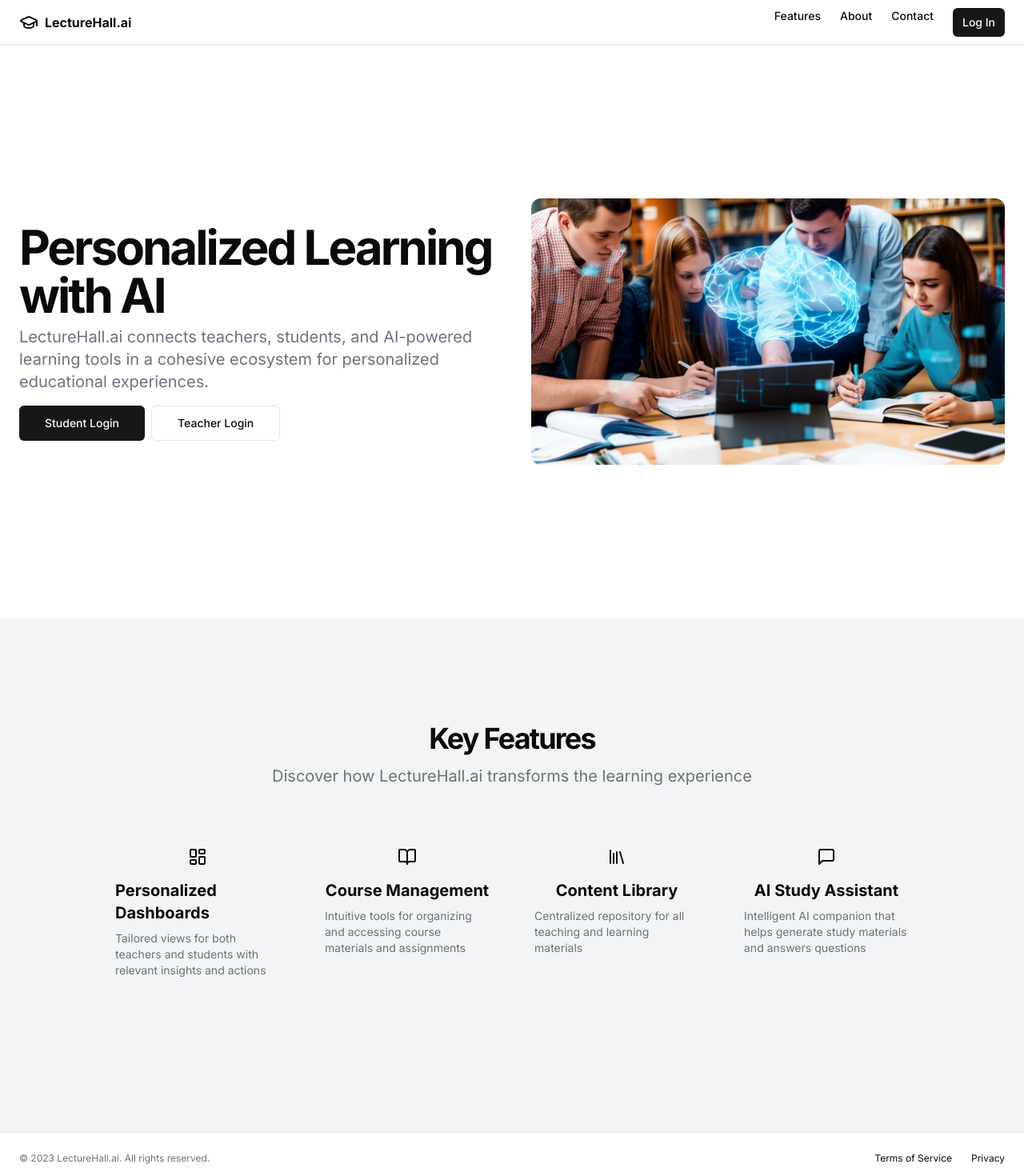
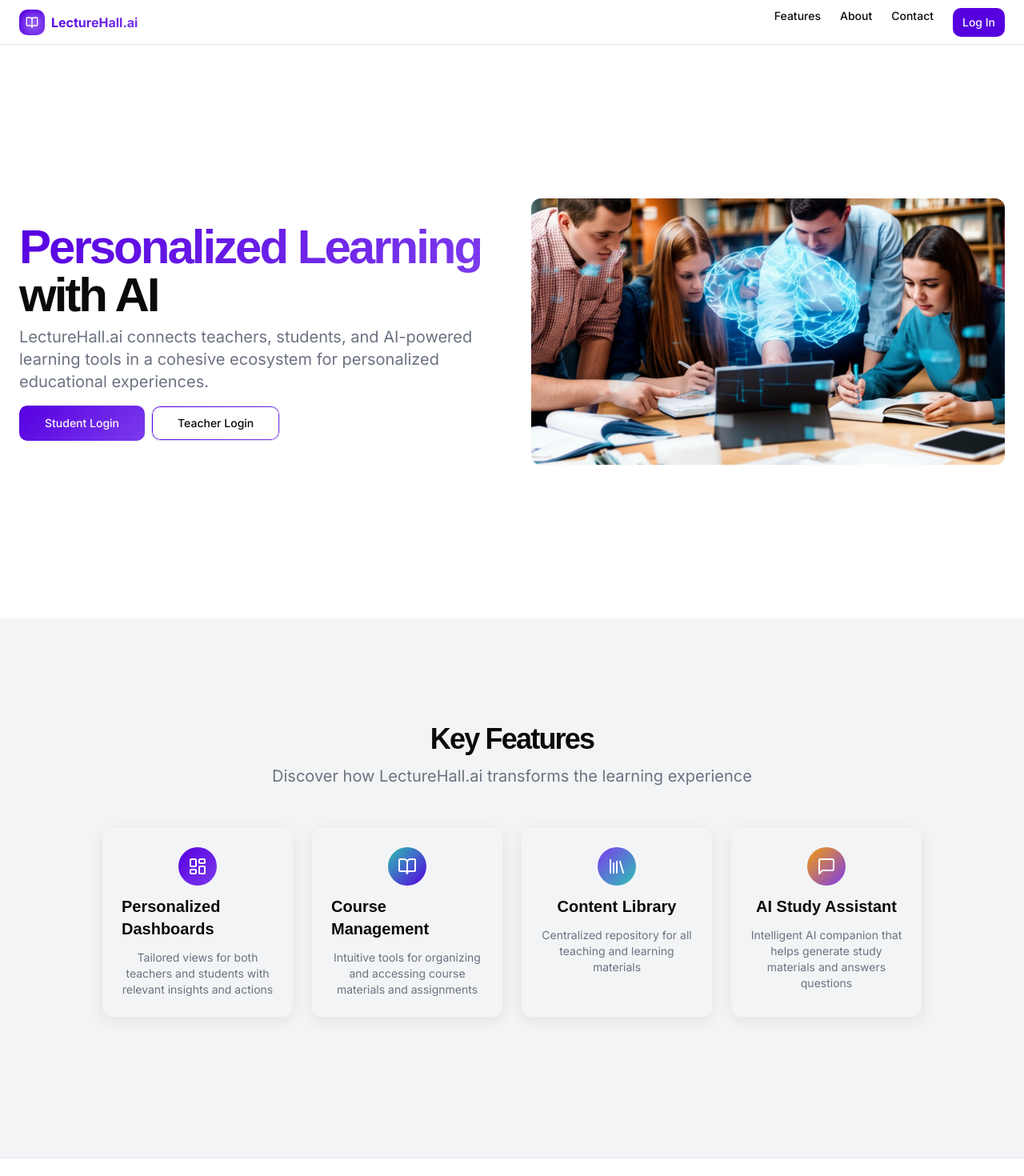
Before and after one commit to ciaraadkins/lecturehallai-fe, a Next.js app: page / in a window 1280 px wide. Shown: the top 1470 px of the page at 80% size. Built offline with nearby package versions, Linux system fonts and the light colour scheme.

Commit message:
Aesthetic updates for demo

```diff
--- a/app/globals.css
+++ b/app/globals.css
@@ -2,8 +2,10 @@
 @tailwind components;
 @tailwind utilities;
 
+@import url('https://fonts.googleapis.com/css2?family=Montserrat:wght@400;500;600;700&family=Inter:wght@300;400;500;600&display=swap');
+
 body {
-  font-family: Arial, Helvetica, sans-serif;
+  font-family: 'Inter', sans-serif;
 }
 
 @layer utilities {
@@ -20,26 +22,32 @@ body {
     --card-foreground: 0 0% 3.9%;
     --popover: 0 0% 100%;
     --popover-foreground: 0 0% 3.9%;
-    --primary: 0 0% 9%;
+    --primary: 263 100% 44%;
     --primary-foreground: 0 0% 98%;
-    --secondary: 0 0% 96.1%;
+    --secondary: 174 62% 47%;
     --secondary-foreground: 0 0% 9%;
-    --muted: 0 0% 96.1%;
+    --muted: 210 20% 96.1%;
     --muted-foreground: 0 0% 45.1%;
-    --accent: 0 0% 96.1%;
-    --accent-foreground: 0 0% 9%;
+    --accent: 262 83% 58%;
+    --accent-foreground: 0 0% 98%;
     --destructive: 0 84.2% 60.2%;
     --destructive-foreground: 0 0% 98%;
-    --border: 0 0% 89.8%;
-    --input: 0 0% 89.8%;
-    --ring: 0 0% 3.9%;
-    --chart-1: 12 76% 61%;
-    --chart-2: 173 58% 39%;
-    --chart-3: 197 37% 24%;
-    --chart-4: 43 74% 66%;
-    --chart-5: 27 87% 67%;
-    --radius: 0.5rem;
-    --sidebar-background: 0 0% 98%;
+    --success: 160 84% 39%;
+    --success-foreground: 0 0% 98%;
+    --warning: 38 92% 50%;
+    --warning-foreground: 0 0% 98%;
+    --border: 213 20% 89.8%;
+    --input: 213 20% 89.8%;
+    --ring: 263 100% 44%;
+    --chart-1: 263 100% 44%;
+    --chart-2: 174 62% 47%;
+    --chart-3: 262 83% 58%;
+    --chart-4: 38 92% 50%;
+    --chart-5: 160 84% 39%;
+    /* Add a warning-text custom property */
+    --warning-text: 38 92% 50%;
+    --radius: 0.75rem;
+    --sidebar-background: 263 30% 97%;
     --sidebar-foreground: 240 5.3% 26.1%;
     --sidebar-primary: 240 5.9% 10%;
     --sidebar-primary-foreground: 0 0% 98%;
@@ -63,31 +71,35 @@ body {
     --cmd-audio-border: 280 100% 90%;
   }
   .dark {
-    --background: 0 0% 3.9%;
+    --background: 220 20% 7%;
     --foreground: 0 0% 98%;
-    --card: 0 0% 3.9%;
+    --card: 220 20% 9%;
     --card-foreground: 0 0% 98%;
-    --popover: 0 0% 3.9%;
+    --popover: 220 20% 9%;
     --popover-foreground: 0 0% 98%;
-    --primary: 0 0% 98%;
-    --primary-foreground: 0 0% 9%;
-    --secondary: 0 0% 14.9%;
+    --primary: 262 80% 50%;
+    --primary-foreground: 0 0% 98%;
+    --secondary: 174 55% 40%;
     --secondary-foreground: 0 0% 98%;
-    --muted: 0 0% 14.9%;
+    --muted: 220 20% 14.9%;
     --muted-foreground: 0 0% 63.9%;
-    --accent: 0 0% 14.9%;
+    --accent: 261 73% 50%;
     --accent-foreground: 0 0% 98%;
     --destructive: 0 62.8% 30.6%;
     --destructive-foreground: 0 0% 98%;
-    --border: 0 0% 14.9%;
-    --input: 0 0% 14.9%;
-    --ring: 0 0% 83.1%;
-    --chart-1: 220 70% 50%;
-    --chart-2: 160 60% 45%;
-    --chart-3: 30 80% 55%;
-    --chart-4: 280 65% 60%;
-    --chart-5: 340 75% 55%;
-    --sidebar-background: 240 5.9% 10%;
+    --success: 160 84% 31%;
+    --success-foreground: 0 0% 98%;
+    --warning: 38 92% 42%;
+    --warning-foreground: 0 0% 98%;
+    --border: 220 20% 18%;
+    --input: 220 20% 18%;
+    --ring: 262 80% 50%;
+    --chart-1: 262 80% 50%;
+    --chart-2: 174 55% 40%;
+    --chart-3: 261 73% 50%;
+    --chart-4: 38 92% 42%;
+    --chart-5: 160 84% 31%;
+    --sidebar-background: 263 30% 12%;
     --sidebar-foreground: 240 4.8% 95.9%;
     --sidebar-primary: 224.3 76.3% 48%;
     --sidebar-primary-foreground: 0 0% 100%;
@@ -119,6 +131,90 @@ body {
   body {
     @apply bg-background text-foreground;
   }
+  h1, h2, h3, h4, h5, h6 {
+    font-family: 'Montserrat', sans-serif;
+    font-weight: 600;
+  }
+  h1 {
+    @apply text-3xl md:text-4xl lg:text-5xl font-bold;
+    line-height: 1.2;
+  }
+  h2 {
+    @apply text-2xl md:text-3xl font-bold;
+    line-height: 1.3;
+  }
+  h3 {
+    @apply text-xl md:text-2xl font-semibold;
+    line-height: 1.4;
+  }
+  h4 {
+    @apply text-lg md:text-xl font-semibold;
+  }
+  p {
+    @apply text-base leading-relaxed;
+  }
+}
+
+/* Gradient styles */
+.gradient-text {
+  @apply bg-clip-text text-transparent;
+  background-image: linear-gradient(135deg, hsl(var(--primary)) 0%, hsl(var(--accent)) 100%);
+}
+
+.gradient-bg {
+  background-image: linear-gradient(135deg, hsl(var(--primary)) 0%, hsl(var(--accent)) 100%);
+}
+
+.gradient-border {
+  position: relative;
+}
+
+.gradient-border::before {
+  content: '';
+  position: absolute;
+  inset: 0;
+  border-radius: inherit;
+  padding: 1px;
+  background: linear-gradient(135deg, hsl(var(--primary)) 0%, hsl(var(--accent)) 100%);
+  -webkit-mask: linear-gradient(#fff 0 0) content-box, linear-gradient(#fff 0 0);
+  mask: linear-gradient(#fff 0 0) content-box, linear-gradient(#fff 0 0);
+  -webkit-mask-composite: xor;
+  mask-composite: exclude;
+}
+
+/* Card styling */
+.card-gradient {
+  @apply relative overflow-hidden;
+  box-shadow: 0 4px 20px rgba(0,0,0,0.08);
+  transition: all 0.3s ease;
+}
+
+.card-gradient:hover {
+  transform: translateY(-3px);
+  box-shadow: 0 10px 25px rgba(0,0,0,0.12);
+}
+
+/* Button styling */
+.btn-gradient {
+  background-image: linear-gradient(135deg, hsl(var(--primary)) 0%, hsl(var(--accent)) 100%);
+  transition: all 0.3s ease;
+  position: relative;
+  z-index: 1;
+}
+
+.btn-gradient::before {
+  content: '';
+  position: absolute;
+  inset: 0;
+  border-radius: inherit;
+  background-image: linear-gradient(135deg, hsl(var(--accent)) 0%, hsl(var(--primary)) 100%);
+  opacity: 0;
+  z-index: -1;
+  transition: opacity 0.3s ease;
+}
+
+.btn-gradient:hover::before {
+  opacity: 1;
 }
 
 /* Custom styles for AI assistant command tags */
@@ -127,19 +223,23 @@ body {
 }
 
 .cmd-tag-study-guide {
-  @apply bg-[hsl(var(--cmd-study-guide-bg))] text-[hsl(var(--cmd-study-guide-text))] border border-[hsl(var(--cmd-study-guide-border))];
+  @apply text-primary border border-primary/20 bg-primary/10;
 }
 
 .cmd-tag-flashcards {
-  @apply bg-[hsl(var(--cmd-flashcards-bg))] text-[hsl(var(--cmd-flashcards-text))] border border-[hsl(var(--cmd-flashcards-border))];
+  @apply text-secondary border border-secondary/20 bg-secondary/10;
 }
 
 .cmd-tag-quiz {
-  @apply bg-[hsl(var(--cmd-quiz-bg))] text-[hsl(var(--cmd-quiz-text))] border border-[hsl(var(--cmd-quiz-border))];
+  @apply text-accent border border-accent/20 bg-accent/10;
 }
 
 .cmd-tag-audio {
-  @apply bg-[hsl(var(--cmd-audio-bg))] text-[hsl(var(--cmd-audio-text))] border border-[hsl(var(--cmd-audio-border))];
+  @apply text-amber-500 border border-amber-500/20 bg-amber-500/10;
+  /* Could also use the CSS variable: */
+  /* color: hsl(var(--warning-text));
+  border-color: hsl(var(--warning-text) / 0.2);
+  background-color: hsl(var(--warning-text) / 0.1); */
 }
 
 /* Custom styling for generated content */
--- a/app/page.tsx
+++ b/app/page.tsx
@@ -4,6 +4,7 @@ import Link from "next/link"
 import { Button } from "@/components/ui/button"
 import { BookOpen, GraduationCap, LayoutDashboard, Library, MessageSquare, ArrowRight } from "lucide-react"
 import { useAuth } from "@/contexts/auth-context"
+import { AILogo } from "@/components/ai-logo"
 
 export default function Home() {
   const { user, isAuthenticated } = useAuth()
@@ -12,8 +13,8 @@ export default function Home() {
     <div className="flex flex-col min-h-screen">
       <header className="px-4 lg:px-6 h-14 flex items-center border-b">
         <Link className="flex items-center justify-center" href="/">
-          <GraduationCap className="h-6 w-6 mr-2" />
-          <span className="font-bold">LectureHall.ai</span>
+          <AILogo size="sm" />
+          <span className="font-bold gradient-text ml-2">LectureHall.ai</span>
         </Link>
         <nav className="ml-auto flex gap-4 sm:gap-6">
           <Link className="text-sm font-medium hover:underline underline-offset-4" href="#">
@@ -43,7 +44,7 @@ export default function Home() {
               <div className="flex flex-col justify-center space-y-4">
                 <div className="space-y-2">
                   <h1 className="text-3xl font-bold tracking-tighter sm:text-4xl md:text-5xl lg:text-6xl/none">
-                    Personalized Learning with AI
+                    <span className="gradient-text">Personalized Learning</span> with AI
                   </h1>
                   <p className="max-w-[600px] text-gray-500 md:text-xl dark:text-gray-400">
                     LectureHall.ai connects teachers, students, and AI-powered learning tools in a cohesive ecosystem
@@ -52,17 +53,17 @@ export default function Home() {
                 </div>
                 <div className="flex flex-col gap-2 min-[400px]:flex-row">
                   {isAuthenticated ? (
-                    <Button asChild size="lg">
-                      <Link href={user?.role === "teacher" ? "/teacher/dashboard" : "/student/ai-assistant"}>
-                        Continue to AI Assistant <ArrowRight className="ml-2 h-4 w-4" />
-                      </Link>
+                    <Button asChild size="lg" className="btn-gradient">
+                    <Link href={user?.role === "teacher" ? "/teacher/dashboard" : "/student/ai-assistant"}>
+                    Continue to AI Assistant <ArrowRight className="ml-2 h-4 w-4" />
+                    </Link>
                     </Button>
                   ) : (
                     <>
-                      <Button asChild size="lg">
+                      <Button asChild size="lg" className="btn-gradient">
                         <Link href="/login?tab=student">Student Login</Link>
                       </Button>
-                      <Button asChild variant="outline" size="lg">
+                      <Button asChild variant="outline" size="lg" className="gradient-border hover:border-transparent">
                         <Link href="/login?tab=teacher">Teacher Login</Link>
                       </Button>
                     </>
@@ -92,39 +93,39 @@ export default function Home() {
               </div>
             </div>
             <div className="mx-auto grid max-w-5xl grid-cols-1 gap-6 py-12 md:grid-cols-2 lg:grid-cols-4">
-              <div className="flex flex-col items-center space-y-2 rounded-lg p-4">
-                <div className="rounded-full bg-gray-100 p-2 dark:bg-gray-800">
+              <div className="flex flex-col items-center space-y-3 rounded-lg p-6 card-gradient shadow-md">
+                <div className="rounded-full gradient-bg p-3 text-white">
                   <LayoutDashboard className="h-6 w-6" />
                 </div>
                 <h3 className="text-xl font-bold">Personalized Dashboards</h3>
-                <p className="text-sm text-gray-500 dark:text-gray-400">
+                <p className="text-sm text-center text-gray-500 dark:text-gray-400">
                   Tailored views for both teachers and students with relevant insights and actions
                 </p>
               </div>
-              <div className="flex flex-col items-center space-y-2 rounded-lg p-4">
-                <div className="rounded-full bg-gray-100 p-2 dark:bg-gray-800">
+              <div className="flex flex-col items-center space-y-3 rounded-lg p-6 card-gradient shadow-md">
+                <div className="rounded-full gradient-bg p-3 text-white" style={{background: 'linear-gradient(135deg, hsl(var(--secondary)) 0%, hsl(var(--primary)) 100%)'}}>
                   <BookOpen className="h-6 w-6" />
                 </div>
                 <h3 className="text-xl font-bold">Course Management</h3>
-                <p className="text-sm text-gray-500 dark:text-gray-400">
+                <p className="text-sm text-center text-gray-500 dark:text-gray-400">
                   Intuitive tools for organizing and accessing course materials and assignments
                 </p>
               </div>
-              <div className="flex flex-col items-center space-y-2 rounded-lg p-4">
-                <div className="rounded-full bg-gray-100 p-2 dark:bg-gray-800">
+              <div className="flex flex-col items-center space-y-3 rounded-lg p-6 card-gradient shadow-md">
+                <div className="rounded-full gradient-bg p-3 text-white" style={{background: 'linear-gradient(135deg, hsl(var(--accent)) 0%, hsl(var(--secondary)) 100%)'}}>
                   <Library className="h-6 w-6" />
                 </div>
                 <h3 className="text-xl font-bold">Content Library</h3>
-                <p className="text-sm text-gray-500 dark:text-gray-400">
+                <p className="text-sm text-center text-gray-500 dark:text-gray-400">
                   Centralized repository for all teaching and learning materials
                 </p>
               </div>
-              <div className="flex flex-col items-center space-y-2 rounded-lg p-4">
-                <div className="rounded-full bg-gray-100 p-2 dark:bg-gray-800">
+              <div className="flex flex-col items-center space-y-3 rounded-lg p-6 card-gradient shadow-md">
+                <div className="rounded-full gradient-bg p-3 text-white" style={{background: 'linear-gradient(135deg, hsl(var(--warning)) 0%, hsl(var(--accent)) 100%)'}}>
                   <MessageSquare className="h-6 w-6" />
                 </div>
                 <h3 className="text-xl font-bold">AI Study Assistant</h3>
-                <p className="text-sm text-gray-500 dark:text-gray-400">
+                <p className="text-sm text-center text-gray-500 dark:text-gray-400">
                   Intelligent AI companion that helps generate study materials and answers questions
                 </p>
               </div>
--- /dev/null
+++ b/components/ai-logo.tsx
@@ -0,0 +1,52 @@
+"use client"
+
+import { BookOpen } from "lucide-react"
+import { useEffect, useState } from "react"
+
+interface AILogoProps {
+  size?: "sm" | "md" | "lg"
+}
+
+export function AILogo({ size = "md" }: AILogoProps) {
+  const [glowing, setGlowing] = useState(false)
+
+  useEffect(() => {
+    // Create a subtle glow effect animation
+    const interval = setInterval(() => {
+      setGlowing(prev => !prev);
+    }, 3000);
+
+    return () => clearInterval(interval);
+  }, []);
+
+  const sizeMap = {
+    sm: {
+      container: "w-8 h-8",
+      icon: "h-4 w-4"
+    },
+    md: {
+      container: "w-10 h-10",
+      icon: "h-5 w-5"
+    },
+    lg: {
+      container: "w-12 h-12",
+      icon: "h-6 w-6"
+    }
+  }
+
+  const { container, icon } = sizeMap[size]
+
+  return (
+    <div
+      className={`${container} rounded-md gradient-bg flex items-center justify-center relative overflow-hidden`}
+    >
+      <div
+        className={`absolute inset-0 bg-white/10 transition-opacity duration-1500 ${glowing ? 'opacity-40' : 'opacity-0'}`}
+        style={{
+          background: 'radial-gradient(circle at center, rgba(255,255,255,0.8) 0%, rgba(255,255,255,0) 70%)'
+        }}
+      />
+      <BookOpen className={`${icon} text-white relative z-10`} />
+    </div>
+  )
+}
```
Also changed, not shown: app/student/ai-assistant/page.tsx (+10 -9 lines), components/ai-chat.tsx (+9 -16 lines), components/app-sidebar.tsx (+32 -41 lines), components/content-item.tsx (+7 -5 lines), components/course-card.tsx (+5 -4 lines), components/generated-content.tsx (+15 -15 lines), components/right-sidebar.tsx (+14 -7 lines).
